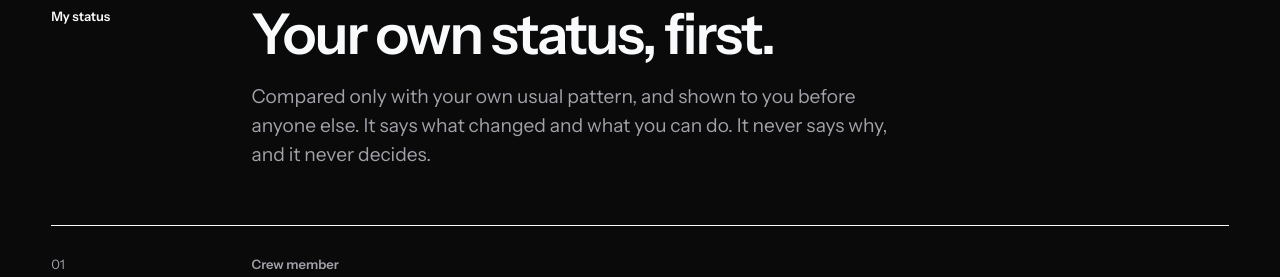
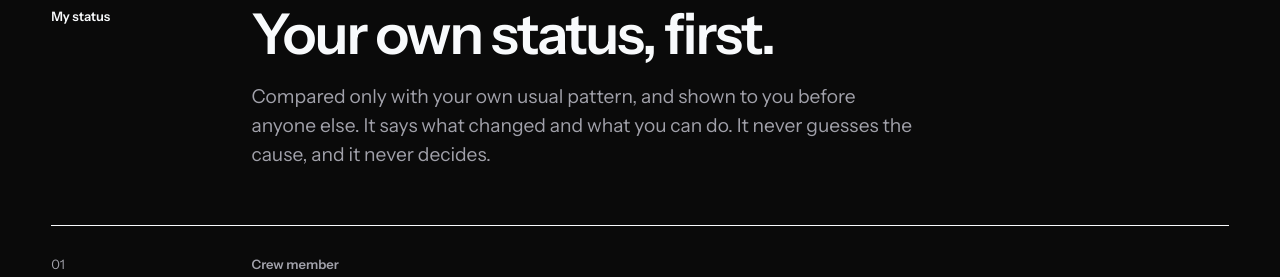
Before and after one commit to Davuddevelop/Crew-Readiness, a Flask app: page /me in a window 1280 px wide. Shown: the part 126-403 px from the top of the page. Run offline with Flask 3, Linux system fonts and the light colour scheme; data that the repository does not hold is empty.

Commit message:
My status: say 'never guesses the cause' (reasons are shown, causes are not)
Co-Authored-By: Claude Sonnet 5.5 <noreply@anthropic.com>
Claude-Session: https://claude.ai/code/session_01R4ChaFD5FHTAXhrvoi87HX

```diff
--- a/app/templates/me.html
+++ b/app/templates/me.html
@@ -5,7 +5,7 @@
   <div class="label">My status</div>
   <div class="body">
     <h1 class="title">Your own status, first.</h1>
-    <p class="lede">Compared only with your own usual pattern, and shown to you before anyone else. It says what changed and what you can do. It never says why, and it never decides.</p>
+    <p class="lede">Compared only with your own usual pattern, and shown to you before anyone else. It says what changed and what you can do. It never guesses the cause, and it never decides.</p>
   </div>
 </section>
 
```
